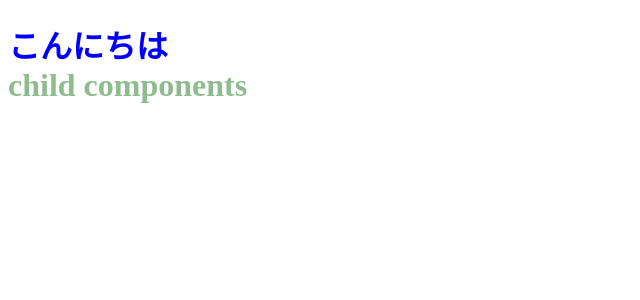
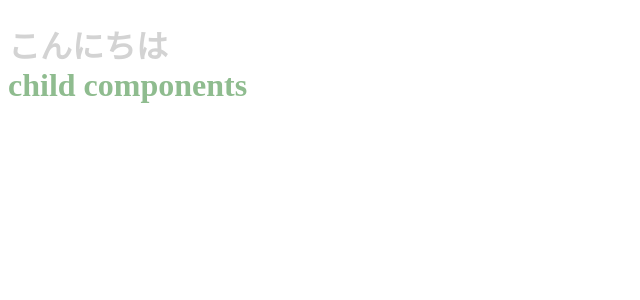
Before and after one commit to t-mochizuki/angular2-study, an Angular app in the folder test01/: page / in a window 1280 px wide. Shown: the top 300 px of the page, without its empty margins (0-640 px from the left). Built offline with nearby package versions, Linux system fonts and the light colour scheme.

Commit message:
CSSカプセル化を確認する closes #12

```diff
--- a/test01/src/app/app.component.css
+++ b/test01/src/app/app.component.css
@@ -1,3 +1,7 @@
 h1 {
     color:blue;
 }
+
+span {
+    color: lightgrey;
+}
--- a/test01/src/app/app.component.html
+++ b/test01/src/app/app.component.html
@@ -1,4 +1,4 @@
 <h1>
-  {{title}}
+  <span>{{title}}</span>
   <child></child>
 </h1>
--- a/test01/src/app/child.component.html
+++ b/test01/src/app/child.component.html
@@ -1,3 +1,3 @@
 <div>
-    {{status}}
+    <span>{{status}}</span>
 </div>
```
